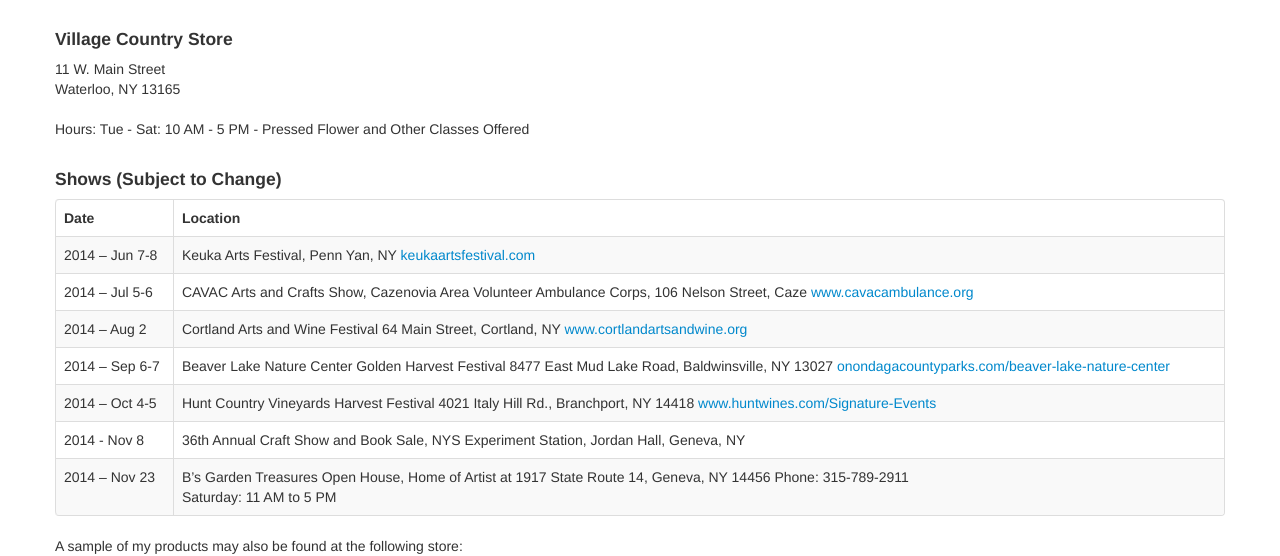
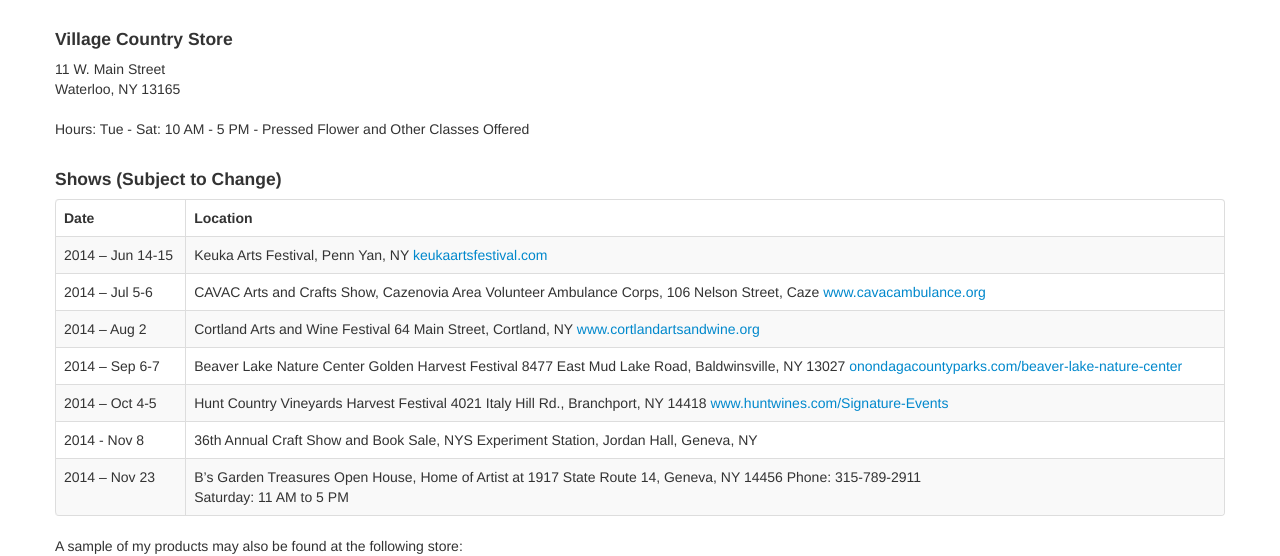
Before and after one commit to BGTreasures/BGTreasures, a Django app: template bgtreasures/bgtreasures/templates/shows.html in a window 1280 px wide. Shown: the part 264-820 px from the top of the page. Run offline with Django 3.2, Linux system fonts and the light colour scheme; the template is opened without the code that fills it, so the values that code supplies are empty; some web fonts are replaced.

Commit message:
Shows
Corrected dates for Keuka Creations show

```diff
--- a/bgtreasures/bgtreasures/templates/shows.html
+++ b/bgtreasures/bgtreasures/templates/shows.html
@@ -48,7 +48,7 @@
 
 
           <tr>
-            <td>2014 – Jun 7-8</td>
+            <td>2014 – Jun 14-15</td>
             <td>Keuka Arts Festival, Penn Yan, NY
 <a href="http://keukaartsfestival.com/">keukaartsfestival.com</a>
 </td>
```
